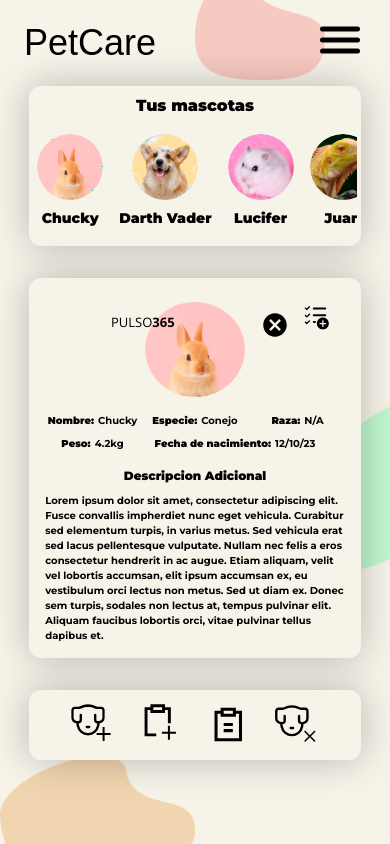
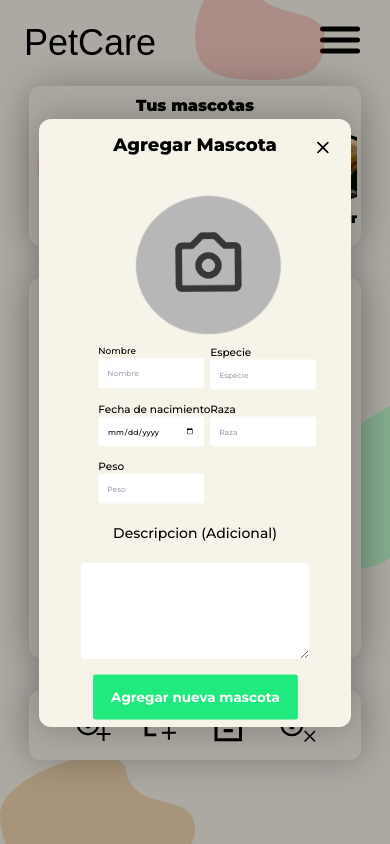
Before and after one commit to No-Country/C14-53-T-NODE-REACT, a React (Vite) app in the folder frontend-nocountry/app-mascotas/: page /mypets in a window 390 px wide. Both pictures are taken after a click on the button 93 px from the left and 724 px from the top of the page. Built offline with nearby package versions, Linux system fonts and the light colour scheme; a web font is replaced by a local one.

Commit message:
responsive modal for adding pets finished need to adjust some meisures

```diff
--- a/frontend-nocountry/app-mascotas/src/App.css
+++ b/frontend-nocountry/app-mascotas/src/App.css
@@ -61,3 +61,8 @@ body {
 .text-montserrat {
 font-family: 'Montserrat', sans-serif;
 }
+
+#wrapper {
+  background-color: black;
+  opacity: 30%;
+}
--- a/frontend-nocountry/app-mascotas/src/components/Navbar/Navbar.tsx
+++ b/frontend-nocountry/app-mascotas/src/components/Navbar/Navbar.tsx
@@ -8,7 +8,7 @@ function Nav() {
   return (
     <>
       <nav className='container mx-auto'>
-        <div className='sticky left-0 w-full z-40 top-0'>
+        <div className='sticky left-0 w-full  top-0'>
           <div className='max-w-screen-xl mx-auto py-4 px-3'>
             <div className='flex justify-between items-center'>
               <p className='logo'>
--- a/frontend-nocountry/app-mascotas/src/components/modals/AddPetModal.tsx
+++ b/frontend-nocountry/app-mascotas/src/components/modals/AddPetModal.tsx
@@ -9,51 +9,137 @@ const AddPetModal: React.FC<ModalProps> = ({ isVisible, onClose }) => {
 
   if (!isVisible) return
 
+  //Tener esto en cuenta para cuando queramos que previsualizar la imagen
+  // function previewImage(event) {
+  //   // Obtén la imagen seleccionada
+  //   const image = event.target.files[0];
 
-  const handleClose = (e: any) => {
-    if (e.target.id === "wrapper") {
-      onClose();
+  //   // Establece la imagen de fondo del input
+  //   const input = event.target;
+  //   input.style.backgroundImage = `url('${image.path}')`;
+  // }
 
-    }
+  // // Asigna el evento change al input
+  // input.addEventListener("change", previewImage);
+
+  const handleClose = () => {
+    onClose();
+
   };
 
   return (
-    <div
-      id="wrapper"
-      onClick={(e) => handleClose(e)}
-      className="backgrop-blur-sm fixed inset-0 z-20  flex items-center justify-center bg-black/50"
-    >
+    <div className="flex justify-center items-center text-montserrat">
       <div
-        className={` z-20 h-[235px] w-[200px] rounded-[20px] bg-white  md:h-[608px] md:w-[606px] md:mt-28 md:rounded-[64px]`}
+        id="wrapper" onClick={() => handleClose()} className=" fixed inset-0 z-30 "
       >
-        <div className="modalheader flex justify-between p-2 md:p-14">
-          <h3 className="ml-2  text-[13px] font-light md:text-[43px] ">
-            PULSO<span className="font-extrabold">365</span>
-          </h3>
-          <button >
-            <svg
-              className="md:h-[84px] md:w-[84px]"
-              width="24"
-              height="24"
-              viewBox="0 0 24 24"
-              fill="none"
-              xmlns="http://www.w3.org/2000/svg"
-            >
-              <g clip-path="url(#clip0_1993_1106)">
-                <path
-                  d="M12.0001 0.238281C18.5059 0.238281 23.7648 5.4971 23.7648 12.003C23.7648 18.5089 18.5059 23.7677 12.0001 23.7677C5.49417 23.7677 0.235352 18.5089 0.235352 12.003C0.235352 5.4971 5.49417 0.238281 12.0001 0.238281ZM16.2236 6.12063L12.0001 10.3442L7.77653 6.12063L6.1177 7.77946L10.3412 12.003L6.1177 16.2265L7.77653 17.8853L12.0001 13.6618L16.2236 17.8853L17.8824 16.2265L13.6589 12.003L17.8824 7.77946L16.2236 6.12063Z"
-                  fill="black"
+      </div>
+      <div id="modal" className='  absolute right-[10%] md:right-[8%] lg:right-[18%] xl:right-[20%]    w-[80%] z-40 md:-[708px] lg:h-[670px]  xl:h-auto md:w-[656px] lg:w-[750px] xl:w-[60%] xl:-[90%]  rounded-xl lg:rounded-2xl shadow-[0_0_38px_0_rgba(0,0,0,0.25)] bg-[#F6F3E9]'>
+
+        <div className="relative flex flex-col items-center">
+
+          <button onClick={() => handleClose()} className="absolute right-4 top-4 scale-50 md:scale-100">
+            <img src="./img/close-button.svg" alt="close-button" />
+          </button>
+
+          <h2 className="text-lg lg:text-2xl xl:text-3xl font-extrabold py-3">Agregar Mascota</h2>
+
+
+          <form action="" className="flex flex-col items-center">
+
+            <div id="uploadimage" className="h-[130px] md:h-[200px]">
+              <label htmlFor="fileinput" className="">
+                <img className="cursor-pointer ml-24 lg:ml-[25%] scale-75 md:scale-100" src="./img/select-image.png" alt="image-input" />
+              </label>
+              <input id="fileinput" type="file" className="invisible" />
+            </div>
+
+            <div className="grid grid-cols-2 lg:grid-cols-3 scale-75 md:scale-100 m-4 gap-2 ml-10 lg:ml-0 w-[80%]  text-[10px] lg:text-sm xl:text-xl">
+
+
+              <div>
+                <label className="text-[12px] md:text-xl font-normal " htmlFor="Nombre">
+                  Nombre
+                </label>
+                <input
+                  className=" rounded h-10 w-full py-2 px-3 mb-2 focus:outline-none"
+                  id="nombre-input"
+                  type="name"
+                  placeholder="Nombre"
                 />
-              </g>
-              <defs>
-                <clipPath id="clip0_1993_1106">
-                  <rect width="24" height="24" fill="white" />
-                </clipPath>
-              </defs>
-            </svg>
-          </button>
+
+              </div>
+
+              <div>
+                <label className="text-sm md:text-xl font-normal " htmlFor="Especie">
+                  Especie
+                </label>
+                <input
+                  className="  rounded h-10 w-full py-2 px-3 mb-2 focus:outline-none"
+                  id="especie-input"
+                  type="text"
+                  placeholder="Especie"
+                />
+
+              </div>
+              <div>
+                <label className="text-sm md:text-xl font-normal whitespace-nowrap" htmlFor="Date">
+                  Fecha de nacimiento
+                </label>
+                <input
+                  className="  rounded h-10 w-full py-2 px-3 mb-2 focus:outline-none"
+                  id="date-input"
+                  type="date"
+                  placeholder="Fecha de nacimiento"
+                  pattern="^([0-9]{1,2})\/([0-9]{1,2})\/([0-9]{4})$"
+                />
+
+              </div>
+              <div>
+                <label className="text-sm md:text-xl font-normal " htmlFor="Raza">
+                  Raza
+                </label>
+                <input
+                  className="  rounded h-10 w-full py-2 px-3 mb-2 focus:outline-none"
+                  id="raza-input"
+                  type="text"
+                  placeholder="Raza"
+                />
+
+              </div>
+              <div className="" >
+                <label className="text-sm md:text-xl font-normal " htmlFor="Peso">
+                  Peso
+                </label>
+                <input
+                  className="  rounded h-10 w-full py-2 px-3 mb-2 focus:outline-none"
+                  id="peso-input"
+                  type="number"
+                  placeholder="Peso"
+                />
+
+              </div>
+
+
+
+            </div>
+
+            <div className="w-[70%] flex flex-col items-center gap-5 mt-[-30px] md:mt-0" >
+              <label className="text-sm md:text-xl font-normal " htmlFor="Peso">
+                Descripcion (Adicional)
+              </label>
+              <textarea
+                className="overflow-hidden   rounded  w-[90%] h-24 p-4 px-3 mb-2 lg:mb-auto focus:outline-none"
+                id="descripcion-input"
+              />
+
+            </div>
+
+
+
+          </form>
+          <button className="text-lg md:text-xl md:mb-12  font-bold scale-75 bg-[#20EA7D] md:mt-2 xl:mt-6  md:scale-100 text-[#fff] rounded-[3px] text-center px-6 py-4 inline-block;">Agregar nueva mascota</button>
+
         </div>
-
 
       </div>
     </div>
--- a/frontend-nocountry/app-mascotas/src/pages/MyPets.tsx
+++ b/frontend-nocountry/app-mascotas/src/pages/MyPets.tsx
@@ -57,6 +57,7 @@ export const MyPets = () => {
             <img className="w-[100px] h-[100px] lg:w-[180px] lg:h-[180px] xl:h-[230px] xl:w-[230px] lg:ml-6 " src="./img/Chucky.png" alt="selected-pet-image" />
             <div className="flex flex-col xl:gap-3">
               <div className="grid grid-cols-3 place-items-center m-4 gap-2  text-[10px] lg:text-sm xl:text-xl">
+
                 <div className="flex gap-1">
                   <h2 className="font-black">Nombre:</h2>
                   <p className="font-bold">Chucky</p>
@@ -96,8 +97,8 @@ export const MyPets = () => {
 
           </div>
 
+          <div className="flex justify-center gap-7 md:justify-around  mobilepanel relative h-[70px] w-[85%] lg:hidden rounded-xl  shadow-[0_0_38px_0_rgba(0,0,0,0.25)] bg-[#F6F3E9]">
 
-          <div className="flex justify-center gap-7 md:justify-around  mobilepanel relative h-[70px] w-[85%] lg:hidden rounded-xl  shadow-[0_0_38px_0_rgba(0,0,0,0.25)] bg-[#F6F3E9]">
             <button onClick={e => openPetModal(e)}>
               <img src="./img/addpet.svg" alt="add-pet-button" />
             </button>
@@ -120,7 +121,8 @@ export const MyPets = () => {
           <h2 className="font-black text-3xl xl:text-4xl">Acciones</h2>
           <ul className="font-bold text-center lg:text-lg xl:text-2xl">
             <li className="py-4">
-              <button>Agregar mascota</button>
+              <button onClick={openPetModal}>Agregar mascota</button>
+
             </li>
             <li className="py-4 xl:py-7"><button>Ingresar historia medica </button></li>
             <li className="py-4 xl:py-7"><button>Agendar Actividad</button></li>
```
Also changed, not shown: frontend-nocountry/app-mascotas/public/img/close-button.svg (added), frontend-nocountry/app-mascotas/public/img/select-image.png (added).
